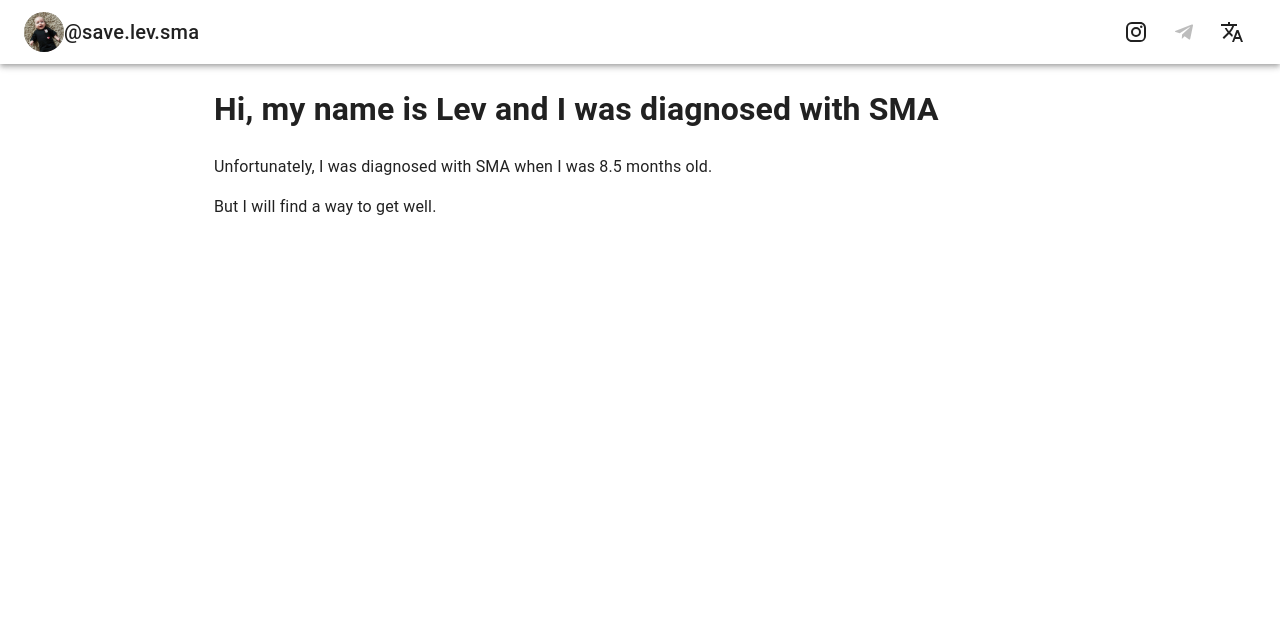
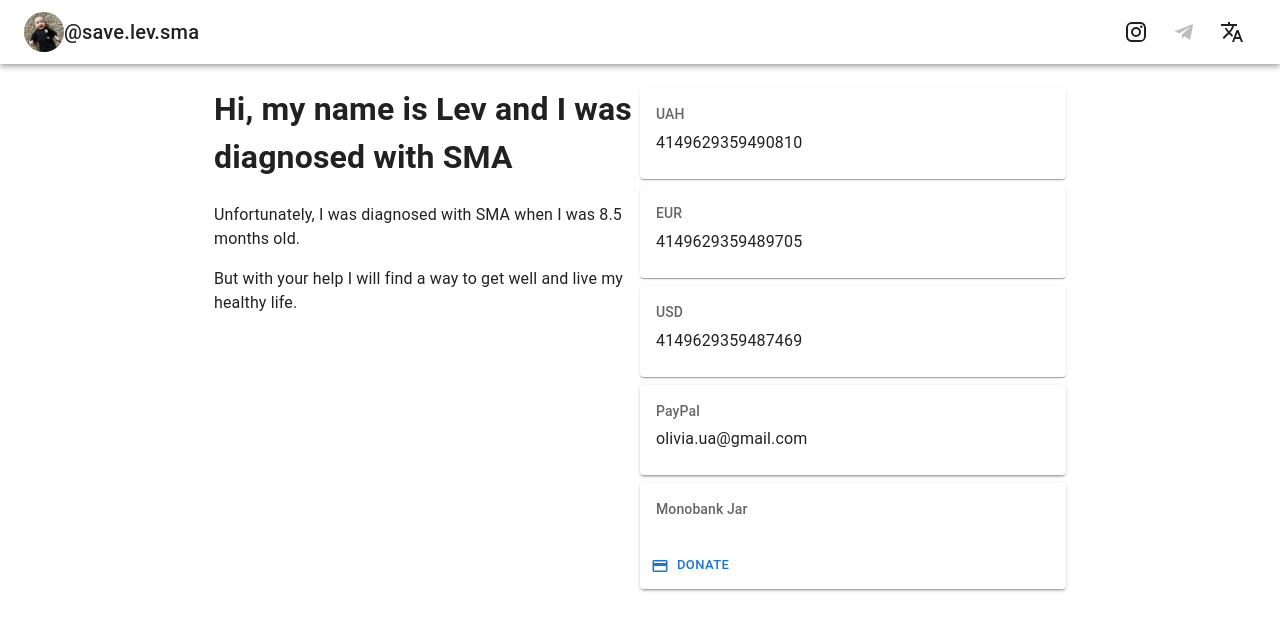
Before and after one commit to annexare/SaveLev, a Next.js app: page / in a window 1280 px wide. Shown: the top 630 px of the page. Built offline with nearby package versions, Linux system fonts and the light colour scheme.

Commit message:
feat: update donation details

```diff
--- a/locales/en.ts
+++ b/locales/en.ts
@@ -1,7 +1,15 @@
 export const en = {
   title: 'Save Lev with SMA',
-  description: 'At the age of 8.5 months, I was diagnosed with SMA. But I want to live, help me heal.',
+  description:
+    'At the age of 8.5 months, I was diagnosed with SMA. But I want to live, help me heal.',
   infoH1: 'Hi, my name is Lev and I was diagnosed with SMA',
+  infoBody: [
+    'Unfortunately, I was diagnosed with SMA when I was 8.5 months old.',
+    'But with your help I will find a way to get well and live my healthy life.',
+  ],
+  ibanPaymentDetails: 'IBAN & Details',
+  monoBanka: 'Monobank Jar',
+  monoDonate: 'Donate',
 } as const
 
 export type TranslationKeys = keyof typeof en
--- a/locales/uk.ts
+++ b/locales/uk.ts
@@ -5,4 +5,11 @@ export const uk: Translation = {
   description:
     'У віці 8.5 місяців у мене діагностували СМА. Але я хочу жити, допоможіть мені вилікуватись.',
   infoH1: 'Привіт, мене звати Лев і мені діагностували СМА',
+  infoBody: [
+    'Нажаль, мені діагностували СМА коли мені було 8.5 місяців.',
+    'Але я з вашою допомогою зможу одужати і прожити повноцінне життя.',
+  ],
+  ibanPaymentDetails: 'IBAN та реквізити',
+  monoBanka: 'Банка Monobank',
+  monoDonate: 'Поповнити банку',
 } as const
--- a/pages/_common.ts
+++ /dev/null
@@ -1,6 +0,0 @@
-export enum ESocialLinks {
-  instagram = 'https://instagram.com/save.lev.sma',
-  instagramMom = 'https://instagram.com/maryklimenko',
-  instagramDad = 'https://instagram.com/nikolaykotlyarchick',
-  telegram = ''
-}
--- /dev/null
+++ b/pages/_data.ts
@@ -0,0 +1,21 @@
+export enum ESocialLinks {
+  instagram = 'https://instagram.com/save.lev.sma',
+  instagramMom = 'https://instagram.com/maryklimenko',
+  instagramDad = 'https://instagram.com/nikolaykotlyarchick',
+  telegram = '',
+}
+
+interface ICreditCard {
+  number: string
+  currency: 'EUR' | 'UAH' | 'USD'
+  iban: string
+  details: string[]
+}
+
+export const creditCards: ICreditCard[] = [
+  { number: '4149629359490810', currency: 'UAH', iban: '', details: [] },
+  { number: '4149629359489705', currency: 'EUR', iban: '', details: [] },
+  { number: '4149629359487469', currency: 'USD', iban: '', details: [] },
+]
+
+export const paypalEmail = 'olivia.ua@gmail.com'
--- a/pages/index.tsx
+++ b/pages/index.tsx
@@ -8,8 +8,13 @@ import { useRouter } from 'next/router'
 import AppBar from '@mui/material/AppBar'
 import Avatar from '@mui/material/Avatar'
 import Box from '@mui/material/Box'
+import Button from '@mui/material/Button'
+import Card from '@mui/material/Card'
+import CardActions from '@mui/material/CardActions'
+import CardContent from '@mui/material/CardContent'
 import CssBaseline from '@mui/material/CssBaseline'
 import Container from '@mui/material/Container'
+import Grid from '@mui/material/Grid'
 import IconButton from '@mui/material/IconButton'
 import Menu from '@mui/material/Menu'
 import MenuItem from '@mui/material/MenuItem'
@@ -17,19 +22,18 @@ import Toolbar from '@mui/material/Toolbar'
 import Typography from '@mui/material/Typography'
 
 import InstagramIcon from '@mui/icons-material/Instagram'
+import PaymentIcon from '@mui/icons-material/Payment'
 import TelegramIcon from '@mui/icons-material/Telegram'
 import TranslateIcon from '@mui/icons-material/Translate'
 
 import profileAvatar from '../public/lev-avatar.jpg'
 import { LocaleContext } from './_app'
-import { ESocialLinks } from './_common'
+import { ESocialLinks, creditCards, paypalEmail } from './_data'
 
 const localeNames: Record<string, string> = {
   en: 'English',
   uk: 'Українська',
 }
-
-const LocaleLink = ({ href, hrefLang }: any) => <Link href={href}>{localeNames[hrefLang]}</Link>
 
 const Home: NextPage = () => {
   const { locale, locales = [] } = useRouter()
@@ -53,7 +57,11 @@ const Home: NextPage = () => {
         <meta name="description" content={t.description} />
       </Head>
 
-      <AppBar color="transparent" position="sticky">
+      <AppBar
+        color="transparent"
+        position="sticky"
+        sx={{ '-webkit-backdrop-filter': 'blur(20px)' }}
+      >
         <Toolbar>
           <Avatar>
             <Image src={profileAvatar} alt="Lev" layout="fill" />
@@ -110,12 +118,73 @@ const Home: NextPage = () => {
       </AppBar>
 
       <Container component="main" maxWidth="md">
-        <Box>
-          <h1>{t.infoH1}</h1>
+        <Grid container>
+          <Grid item xs={12} md={6}>
+            <Box>
+              <h1>{t.infoH1}</h1>
 
-          <p>Unfortunately, I was diagnosed with SMA when I was 8.5 months old.</p>
-          <p>But I will find a way to get well.</p>
-        </Box>
+              <>
+                {t.infoBody.map((line: string, index: number) => (
+                  <Typography key={index} paragraph>
+                    {line}
+                  </Typography>
+                ))}
+              </>
+            </Box>
+          </Grid>
+          <Grid item xs={12} md={6}>
+            <Box>
+              &nbsp;
+              <Grid container spacing={1}>
+                {creditCards.map((card) => (
+                  <Grid key={card.number} item xs={6} md={12}>
+                    <Card elevation={1} sx={{ flex: 1, flexGrow: 1 }}>
+                      <CardContent>
+                        <Typography color="text.secondary" gutterBottom variant="subtitle2">
+                          {card.currency}
+                        </Typography>
+                        <Typography>{card.number}</Typography>
+                      </CardContent>
+                      {/* <CardActions>
+                  <Button size="small" startIcon={<PaymentIcon />}>{t.ibanPaymentDetails}</Button>
+                </CardActions> */}
+                    </Card>
+                  </Grid>
+                ))}
+
+                <Grid item xs={6} md={12}>
+                  <Card elevation={2} raised sx={{ flex: 1 }}>
+                    <CardContent>
+                      <Typography color="text.secondary" gutterBottom variant="subtitle2">
+                        PayPal
+                      </Typography>
+                      <Typography>{paypalEmail}</Typography>
+                    </CardContent>
+                  </Card>
+                </Grid>
+
+                <Grid item xs={6} md={12}>
+                  <Card elevation={2} raised sx={{ flex: 1 }}>
+                    <CardContent>
+                      <Typography color="text.secondary" gutterBottom variant="subtitle2">
+                        {t.monoBanka}
+                      </Typography>
+                    </CardContent>
+                    <CardActions>
+                      <Button
+                        href="https://send.monobank.ua/jar/hbxwPtEkH"
+                        size="small"
+                        startIcon={<PaymentIcon />}
+                      >
+                        {t.monoDonate}
+                      </Button>
+                    </CardActions>
+                  </Card>
+                </Grid>
+              </Grid>
+            </Box>
+          </Grid>
+        </Grid>
       </Container>
 
       {/* <Container component="footer" maxWidth="md">
```
